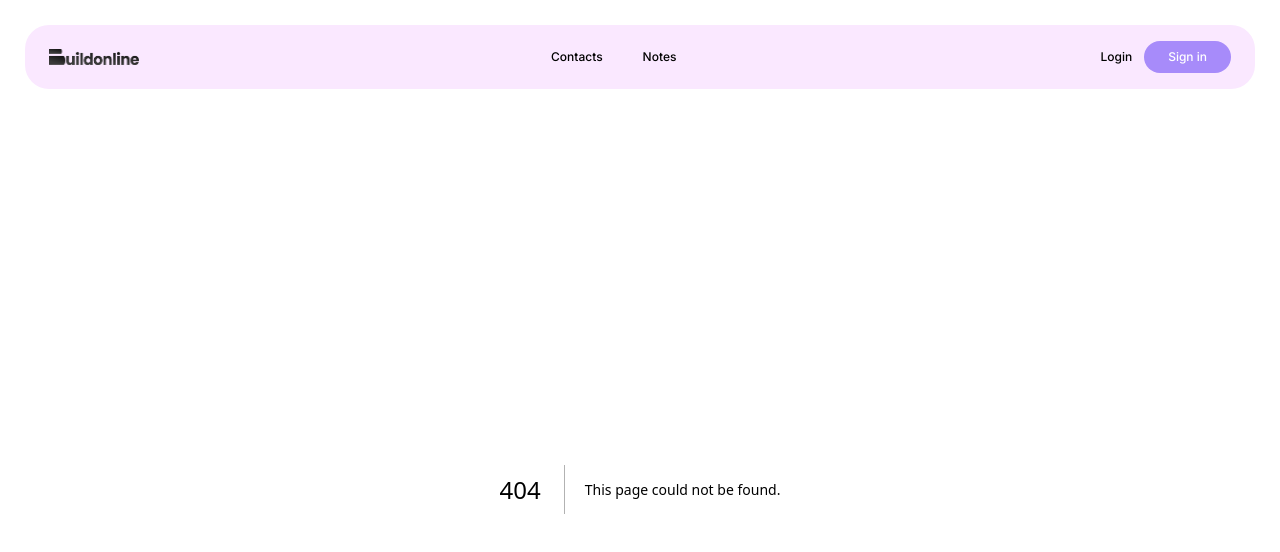
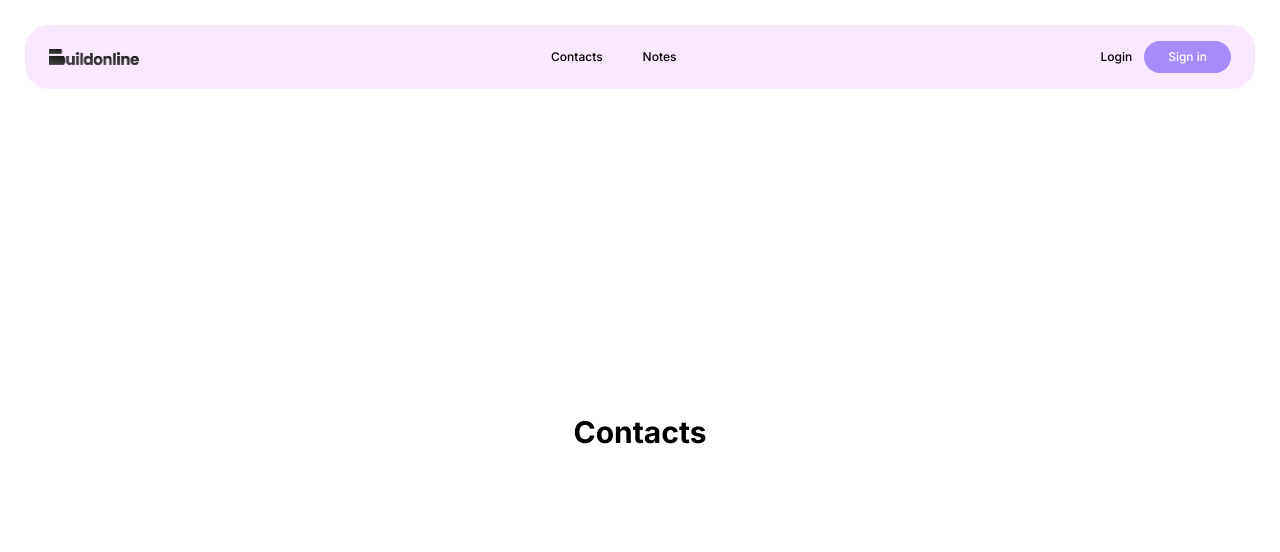
Before and after one commit to MercedesBanales/FrontEnd, a Next.js app: page /contacts in a window 1280 px wide. Before the commit this address had no page. Shown: the top 552 px of the page. Built offline with nearby package versions, Linux system fonts and the light colour scheme.

Commit message:
Reroute when logging in

```diff
--- /dev/null
+++ b/src/app/contacts/page.tsx
@@ -0,0 +1,7 @@
+export default function Page() {
+    return (
+        <div className="flex flex-col justify-center items-center p-4 gap-24 w-full">
+            <h1 className="text-black text-3xl font-bold">Contacts</h1>
+        </div>
+    );
+}
--- a/src/components/LoginForm.tsx
+++ b/src/components/LoginForm.tsx
@@ -1,12 +1,8 @@
 'use client';
 
 import React from 'react';
-import { Field, Form, Formik, FormikHelpers } from 'formik';
-
-interface Values {
-    email: string;
-    password: string;
-  }
+import { Field, Form, Formik } from 'formik';
+import { useRouter } from 'next/navigation';
 
 const InputPasswordComponent = ({ field, form, ...props }: { field: any, form: any, props: any }) => (
     <input
@@ -28,7 +24,11 @@ const InputEmailComponent = ({ field, form, ...props }: { field: any, form: any,
     />
 );
 
-const handleSubmit = async (values: Values) => {
+
+export default function LoginForm() {
+    const router = useRouter();
+
+    const handleSubmit = async (values: { email: string, password: string }) => {
         try {
             const response = await fetch('http://localhost:3000/api/login', {
                 method: 'POST',
@@ -41,22 +41,25 @@ const handleSubmit = async (values: Values) => {
             if (!response.ok) {
                 throw new Error('Network response was not ok');
             }
+
             const data = await response.json();
             localStorage.setItem('token', data.token);
-        console.log(localStorage.getItem('token'))
+            console.log(localStorage.getItem('token'));
+
+            router.push('/contacts');
+
         } catch (error) {
+            console.error('Error during login:', error);
+        }
+    };
 
-    }
-}
-
-export default function LoginForm() {
     return (<Formik
         initialValues={{
           email: '',
           password: '',
         }}
         onSubmit={(
-          values: Values) => {
+          values: { email: string, password: string }) => {
           handleSubmit(values);
         }}
       >
@@ -68,5 +71,4 @@ export default function LoginForm() {
             <button className="text-white bg-violet-400 rounded-lg px-12 py-2 w-fit" type="submit">Login</button>
         </Form>
     </Formik>)
-
 }
```
Lines whose indentation alone changed are shown as unchanged.
